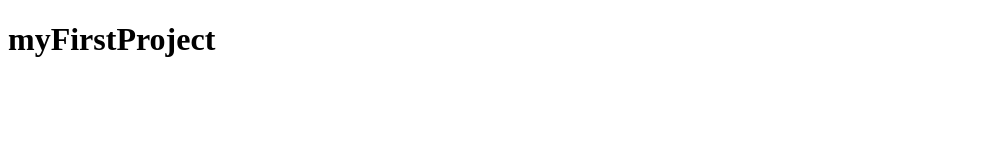
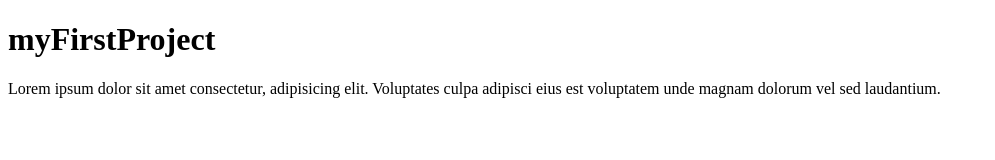
Before and after one commit to sakib500437/myFirstProject, a plain HTML site: page index.html in a window 1280 px wide. Shown: the whole page, without its empty margins (0-995 px from the left). Drawn offline with Linux system fonts and the light colour scheme.

Commit message:
add lorem

```diff
--- a/index.html
+++ b/index.html
@@ -7,5 +7,6 @@
 </head>
 <body>
     <h1>myFirstProject</h1>
+    <p>Lorem ipsum dolor sit amet consectetur, adipisicing elit. Voluptates culpa adipisci eius est voluptatem unde magnam dolorum vel sed laudantium.</p>
 </body>
 </html>
```
